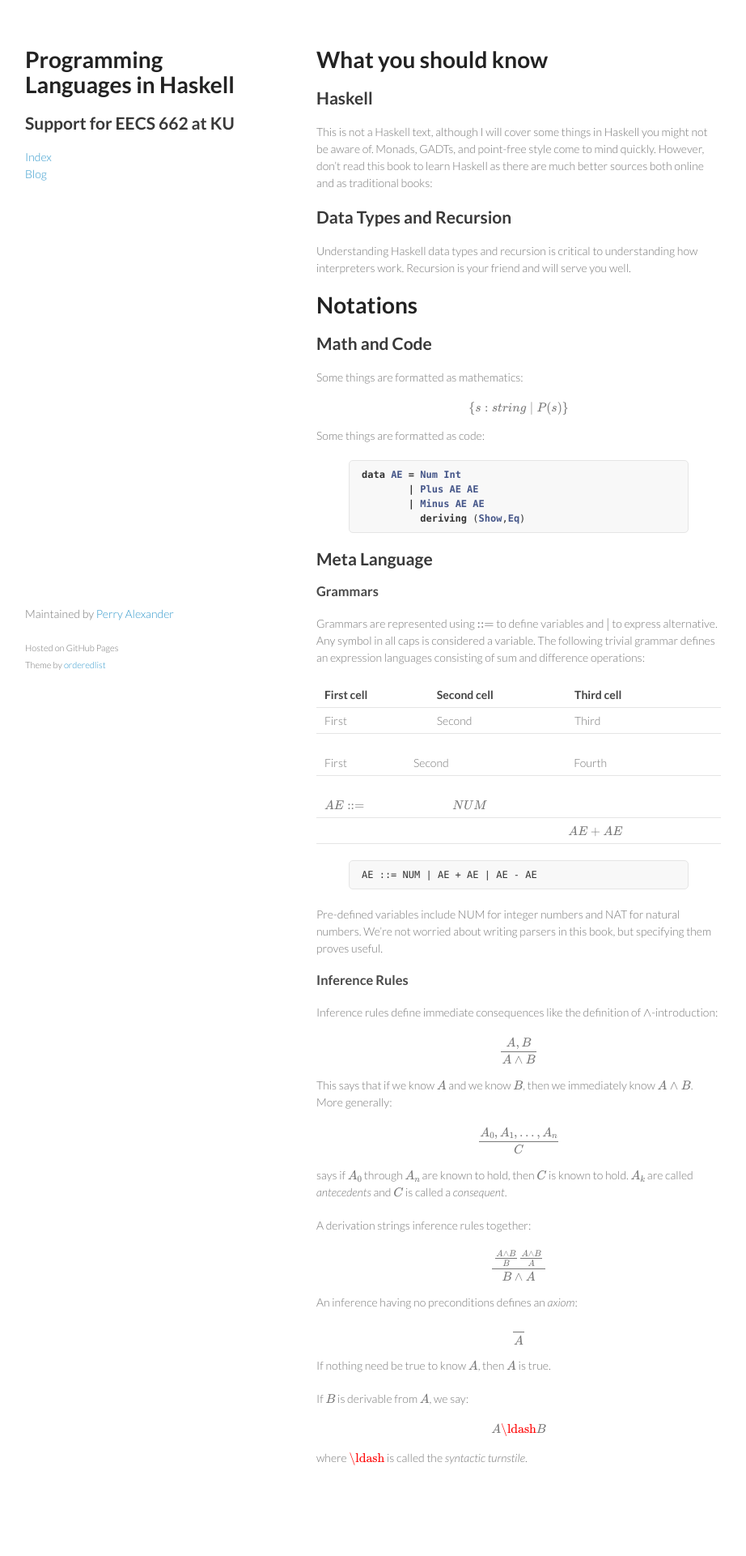
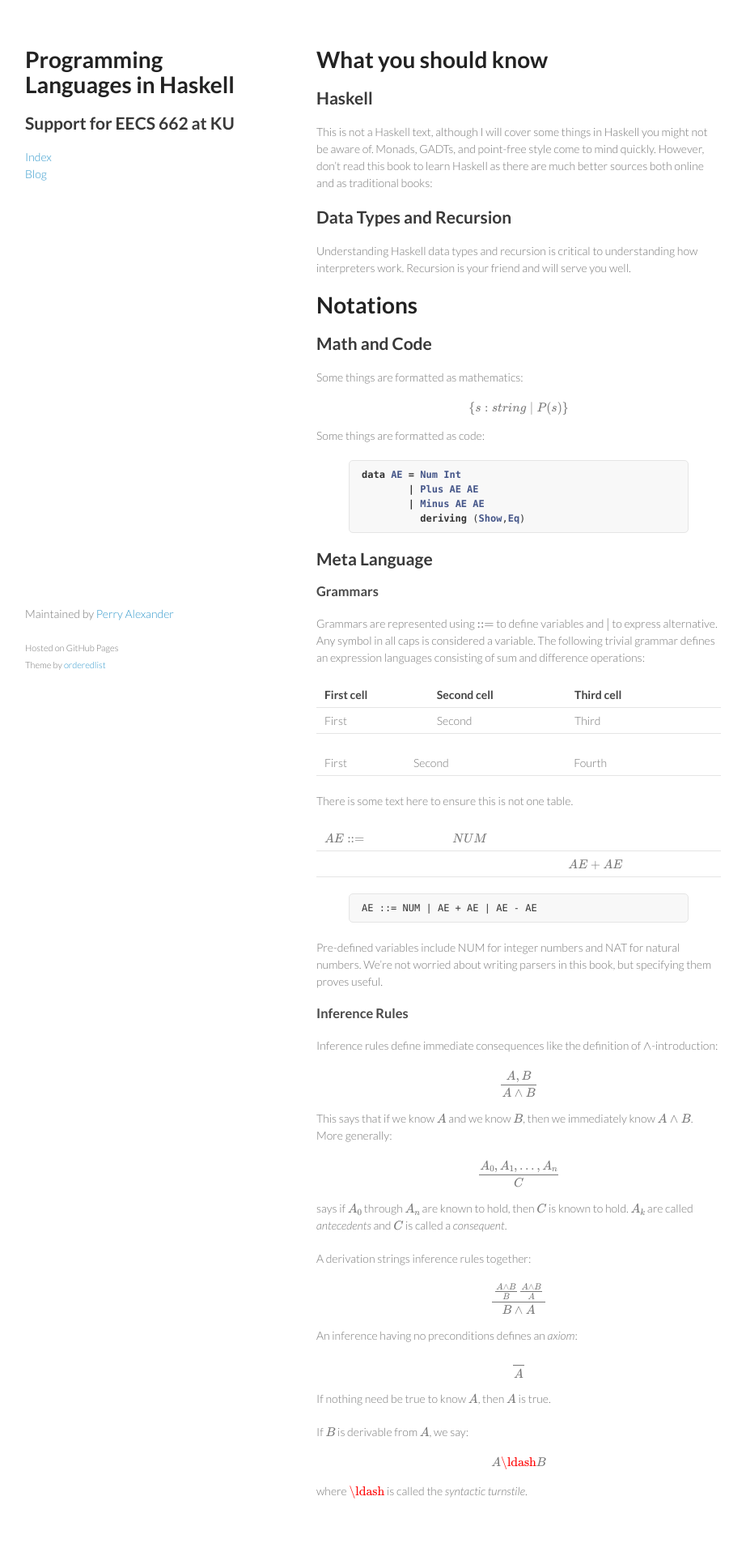
Before and after one commit to ku-sldg/plih, a Jekyll site: the page built from _posts/2016-06-13-Notations-and-Preliminaries.md, in a window 1280 px wide. Shown: the whole page at 81% size, without its empty margins (179-1101 px from the left). Built offline with Jekyll 4.4.1, drawn with Linux system fonts in a browser that asks for light colours; formulas are drawn with MathJax 3; before the commit the page ends 1880 px from its top, so only the background shows below that.

Commit message:
posting preliminaries chapter

```diff
--- a/_posts/2016-06-13-Notations-and-Preliminaries.md
+++ b/_posts/2016-06-13-Notations-and-Preliminaries.md
@@ -43,6 +43,8 @@ Grammars are represented using $::=$ to define variables and $\mid$ to express a
 
 First | Second | | Fourth ||
 
+There is some text here to ensure this is not one table.
+
 $AE ::=$ | $NUM$
 || $AE + AE$ |
 
```
